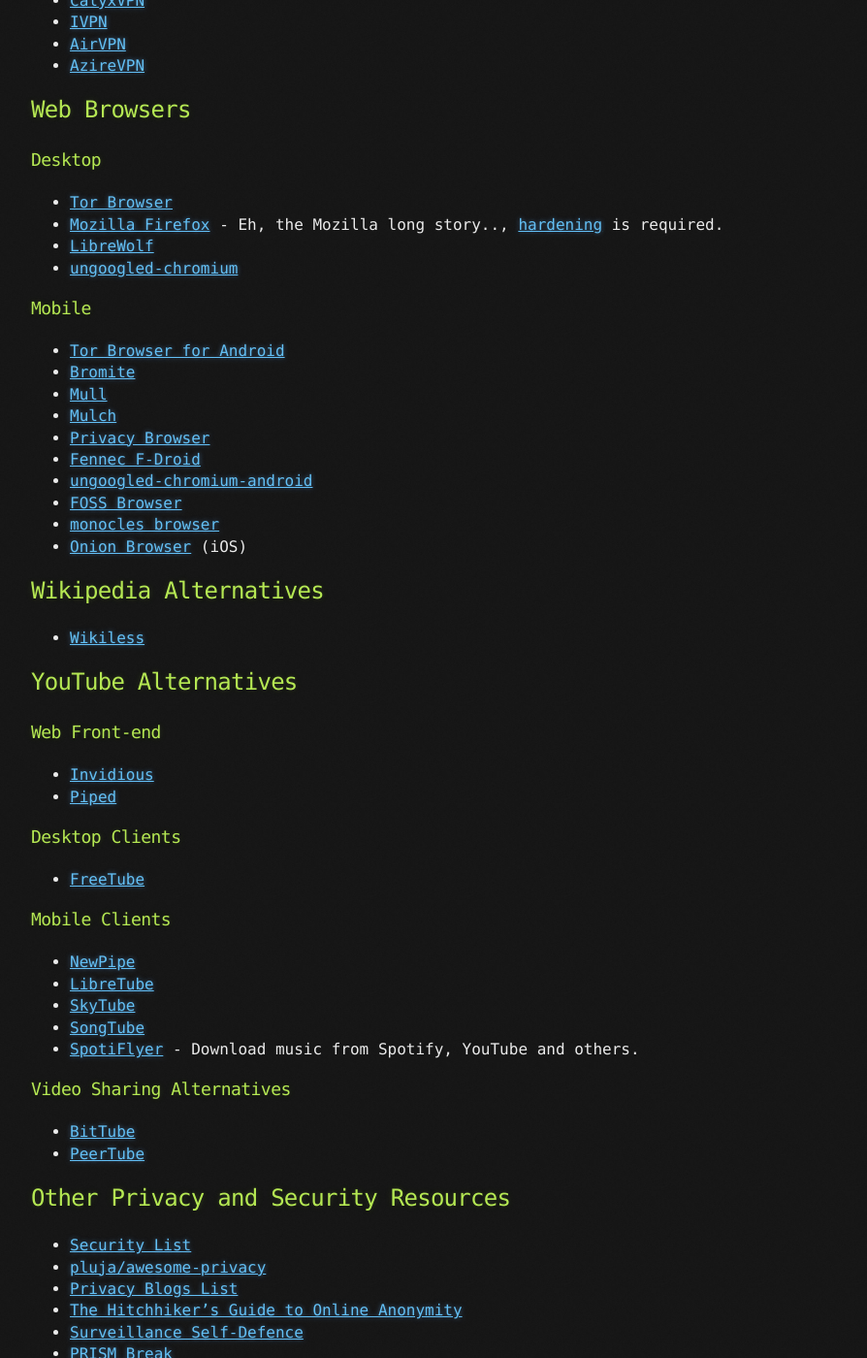
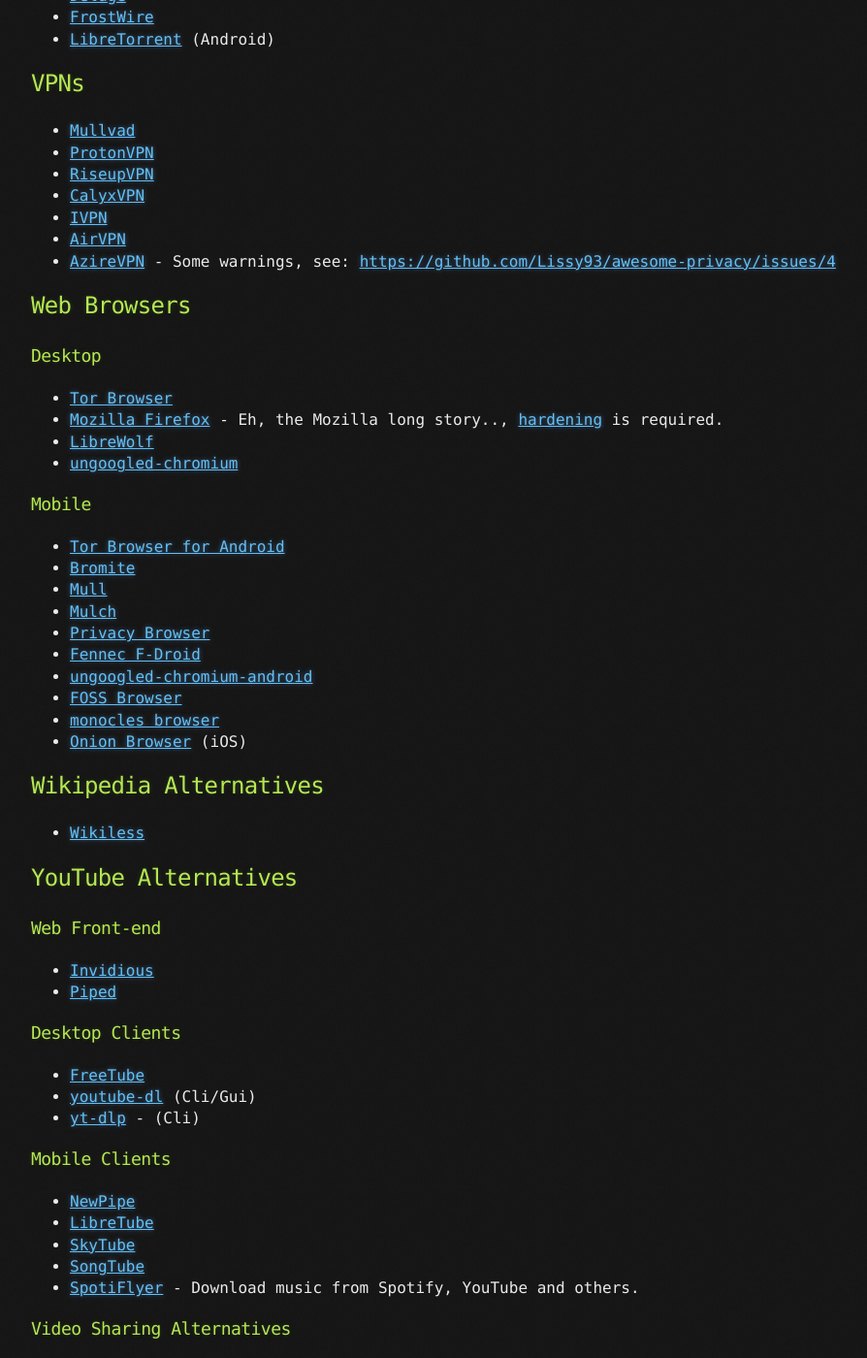
Before and after one commit to brainfucksec/brainfucksec.github.io, a Jekyll site: the page built from _posts/2022-03-20-a-good-privacy-list.md, in a window 1280 px wide and 1400 px high, scrolled down 6912 px. Shown: the whole window at 97% size, without its empty margins (108-1002 px from the left). Built offline with Jekyll 4.4.1, drawn with Linux system fonts in a browser that asks for light colours; some of the changed text lies outside the part shown.

Commit message:
Update _posts/2022-03-20-a-good-privacy-list.md

```diff
--- a/_posts/2022-03-20-a-good-privacy-list.md
+++ b/_posts/2022-03-20-a-good-privacy-list.md
@@ -289,7 +298,7 @@
 * [CalyxVPN](https://calyxinstitute.org/projects/digital-services/vpn)
 * [IVPN](https://www.ivpn.net/)
 * [AirVPN](https://airvpn.org/)
-* [AzireVPN](https://www.azirevpn.com/)
+* [AzireVPN](https://www.azirevpn.com/) - Some warnings, see: [https://github.com/Lissy93/awesome-privacy/issues/4](https://github.com/Lissy93/awesome-privacy/issues/4)
 
 ## Web Browsers
 
@@ -327,6 +336,8 @@
 ### Desktop Clients
 
 * [FreeTube](https://freetubeapp.io/)
+* [youtube-dl](https://ytdl-org.github.io/youtube-dl/) (Cli/Gui)
+* [yt-dlp](https://github.com/yt-dlp/yt-dlp) - (Cli)
 
 ### Mobile Clients
 
@@ -340,11 +351,13 @@
 
 * [BitTube](https://bittube.video/)
 * [PeerTube](https://joinpeertube.org/en/)
+* [DTube](https://d.tube/)
 
 ## Other Privacy and Security Resources
 
 * [Security List](https://security-list.js.org/#/)
 * [pluja/awesome-privacy](https://github.com/pluja/awesome-privacy)
+* [Lissy93/awesome-privacy](https://github.com/Lissy93/awesome-privacy)
 * [Privacy Blogs List](https://lemmy.ca/post/14161)
 * [The Hitchhiker’s Guide to Online Anonymity](https://anonymousplanet-ng.org/)
 * [Surveillance Self-Defence](https://ssd.eff.org/)
```
Also changed, not shown: other parts of _posts/2022-03-20-a-good-privacy-list.md (+10 -2 lines).
